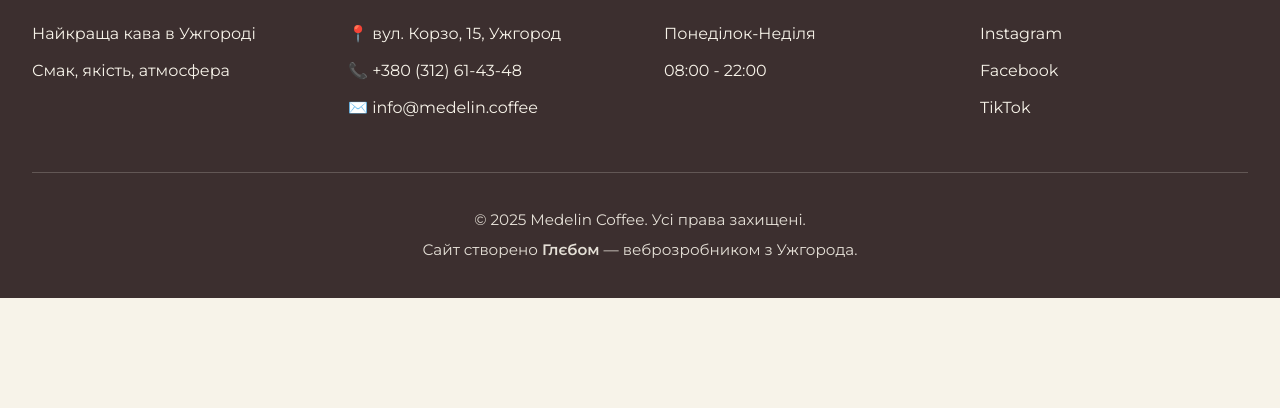
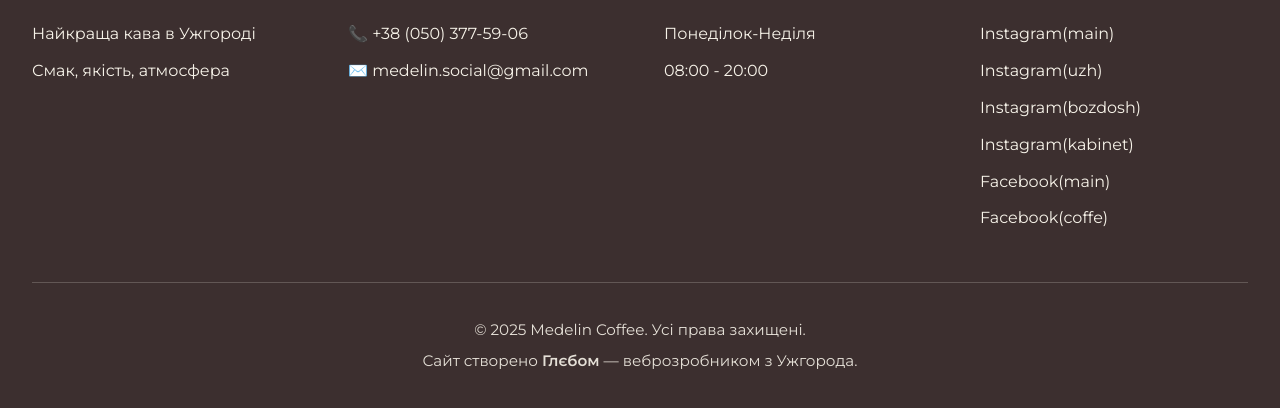
Before and after one commit to gleb226/MedelineSite, a plain HTML site: page index.html in a window 1280 px wide. Shown: the part 5061-5469 px from the top of the page. Before the commit the page ends 5359 px from the top, so only its background shows below. Drawn offline with nearby package versions, Linux system fonts and the light colour scheme.

Commit message:
changes with locations and social networks!

```diff
--- a/index.html
+++ b/index.html
@@ -416,22 +416,24 @@
 
         <div class="footer__section">
             <h3 class="footer__title">Контакти</h3>
-            <p class="footer__text">📍 вул. Корзо, 15, Ужгород</p>
-            <p class="footer__text">📞 +380 (312) 61-43-48</p>
-            <p class="footer__text">✉️ info@medelin.coffee</p>
+            <p class="footer__text">📞 +38 (050) 377-59-06</p>
+            <p class="footer__text">✉️ medelin.social@gmail.com</p>
         </div>
 
         <div class="footer__section">
             <h3 class="footer__title">Години роботи</h3>
             <p class="footer__text">Понеділок-Неділя</p>
-            <p class="footer__text">08:00 - 22:00</p>
+            <p class="footer__text">08:00 - 20:00</p>
         </div>
 
         <div class="footer__section">
             <h3 class="footer__title">Соцмережі</h3>
-            <a href="https://www.instagram.com/medellin.uzhhorod/" target="_blank" class="footer__link">Instagram</a>
-            <a href="https://www.facebook.com/medellin.uzhhorod" target="_blank" class="footer__link">Facebook</a>
-            <a href="https://www.tiktok.com/@medellin.coffee" target="_blank" class="footer__link">TikTok</a>
+            <a href="https://www.instagram.com/medelin_com/" target="_blank" class="footer__link">Instagram(main)</a>
+            <a href="https://www.instagram.com/medelin_uzh/" target="_blank" class="footer__link">Instagram(uzh)</a>
+            <a href="https://www.instagram.com/medelincoffee.bozdosh/" target="_blank" class="footer__link">Instagram(bozdosh)</a>
+            <a href="https://www.instagram.com/kabinet.by.medelin/" target="_blank" class="footer__link">Instagram(kabinet)</a>
+            <a href="https://www.facebook.com/medelin.uzh/" target="_blank" class="footer__link">Facebook(main)</a>
+            <a href="https://www.facebook.com/medelinco/" target="_blank" class="footer__link">Facebook(coffe)</a>
         </div>
     </div>
 
```
Also changed, not shown: pages/about/about.html (+8 -5 lines), pages/blog/blog.html (+8 -6 lines), pages/contact/contact.html (+16 -10 lines), pages/events/events.html (+8 -6 lines), pages/gallery/gallery.html (+8 -6 lines), pages/menu/menu.html (+8 -6 lines).
